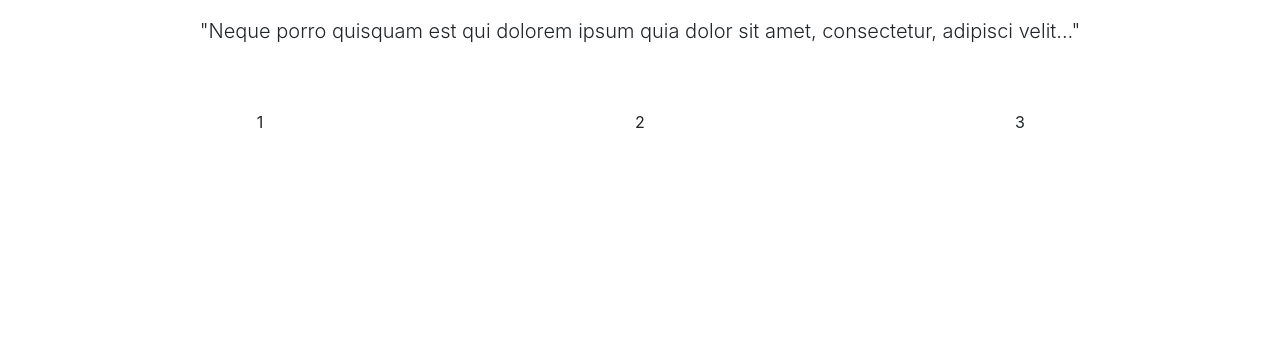
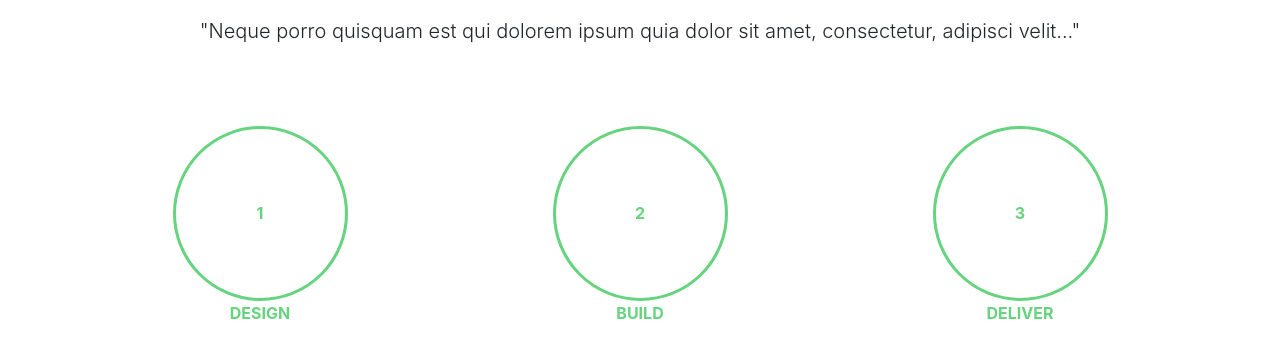
Before and after one commit to jcfernandezgithub/portfolio, an Angular app: page / in a window 1280 px wide. Shown: the part 1144-1501 px from the top of the page. Before the commit the page ends 1278 px from the top, so only its background shows below. Built offline with nearby package versions, Linux system fonts and the light colour scheme.

Commit message:
bubbles_added

```diff
--- a/src/app/pages/home/home.component.html
+++ b/src/app/pages/home/home.component.html
@@ -25,8 +25,7 @@
     <div class="row pt-5 pb-5">
       <div class="col-sm-12 col-md-12 col-lg-12 mx-auto" id="card">
         <img class="img-fluid img-thumbnail"
-          src="https://brightbridgesolutions.com/wp-content/uploads/2015/06/placeholder-300x300.png"
-          alt="">
+          src="https://brightbridgesolutions.com/wp-content/uploads/2015/06/placeholder-300x300.png" alt="">
         <div class="lead p-3">
           <p>Hey, I'm a software developer from Argentina.</p>
           <p> I can help you build your next product.I design, build, operate & sometimes rescue full-stack web
@@ -45,35 +44,45 @@
     <div class="row pt-5">
       <div class="col-12 text-center">
         <h1>Services</h1>
-        <p class="lead">"Neque porro quisquam est qui dolorem ipsum quia dolor sit amet, consectetur, adipisci velit..."</p>
+        <p class="lead">"Neque porro quisquam est qui dolorem ipsum quia dolor sit amet, consectetur, adipisci velit..."
+        </p>
       </div>
     </div>
     <!-- cards -->
     <div class="row p-4">
       <div class="col-md-4 p-2">
         <div class="card rounded-0">
-          <img class="card-img-top" src="https://brightbridgesolutions.com/wp-content/uploads/2015/06/placeholder-300x300.png" alt="Card image cap">
+          <img class="card-img-top"
+            src="https://brightbridgesolutions.com/wp-content/uploads/2015/06/placeholder-300x300.png"
+            alt="Card image cap">
           <div class="card-body">
             <h5 class="card-title">Card title</h5>
-            <p class="card-text">Some quick example text to build on the card title and make up the bulk of the card's content.</p>
+            <p class="card-text">Some quick example text to build on the card title and make up the bulk of the card's
+              content.</p>
           </div>
         </div>
       </div>
       <div class="col-md-4 p-2">
         <div class="card rounded-0">
-          <img class="card-img-top" src="https://brightbridgesolutions.com/wp-content/uploads/2015/06/placeholder-300x300.png" alt="Card image cap">
+          <img class="card-img-top"
+            src="https://brightbridgesolutions.com/wp-content/uploads/2015/06/placeholder-300x300.png"
+            alt="Card image cap">
           <div class="card-body">
             <h5 class="card-title">Card title</h5>
-            <p class="card-text">Some quick example text to build on the card title and make up the bulk of the card's content.</p>
+            <p class="card-text">Some quick example text to build on the card title and make up the bulk of the card's
+              content.</p>
           </div>
         </div>
       </div>
       <div class="col-md-4 p-2">
         <div class="card rounded-0">
-          <img class="card-img-top" src="https://brightbridgesolutions.com/wp-content/uploads/2015/06/placeholder-300x300.png" alt="Card image cap">
+          <img class="card-img-top"
+            src="https://brightbridgesolutions.com/wp-content/uploads/2015/06/placeholder-300x300.png"
+            alt="Card image cap">
           <div class="card-body">
             <h5 class="card-title">Card title</h5>
-            <p class="card-text">Some quick example text to build on the card title and make up the bulk of the card's content.</p>
+            <p class="card-text">Some quick example text to build on the card title and make up the bulk of the card's
+              content.</p>
           </div>
         </div>
       </div>
@@ -81,19 +90,30 @@
     <div class="row pt-5">
       <div class="col-12 text-center">
         <h1>How we work</h1>
-        <p class="lead">"Neque porro quisquam est qui dolorem ipsum quia dolor sit amet, consectetur, adipisci velit..."</p>
+        <p class="lead">"Neque porro quisquam est qui dolorem ipsum quia dolor sit amet, consectetur, adipisci velit..."
+        </p>
       </div>
     </div>
-    <div class="row pt-5">
-      <div class="col-md-4 text-center">
-        1
+    <div class="row pt-5 pb-5">
+      <div class="col-md-4 text-center p-3">
+        <div class="bubble mx-auto">
+          <strong>1</strong>
+        </div>
+        <p class="bubble-title">DESIGN</p>
       </div>
-      <div class="col-md-4 text-center">
-        2
+      <div class="col-md-4 text-center p-3">
+        <div class="bubble mx-auto">
+          <strong>2</strong>
+        </div>
+        <p class="bubble-title">BUILD</p>
       </div>
-      <div class="col-md-4 text-center">
-        3
+      <div class="col-md-4 text-center p-3">
+        <div class="bubble mx-auto">
+          <strong>3</strong>
+        </div>
+        <p class="bubble-title">DELIVER</p>
       </div>
+
     </div>
   </div>
 </div>
--- a/src/app/pages/home/home.component.scss
+++ b/src/app/pages/home/home.component.scss
@@ -48,3 +48,24 @@
     }
   }
 }
+
+.services{
+  .bubble{
+    display: flex;
+    align-items: center;
+    justify-content: center;
+    text-align: center;
+    border-radius: 100%;
+    border: solid 3px $default-green;
+    width: 175px;
+    height: 175px;
+    strong{
+      color: $default-green;
+    }
+  }
+  .bubble-title{
+    color: $default-green;
+    text-transform: uppercase;
+    font-weight: bold;
+  }
+}
```
Also changed, not shown: 4 other files (tests, documents, lock files or other folders).
